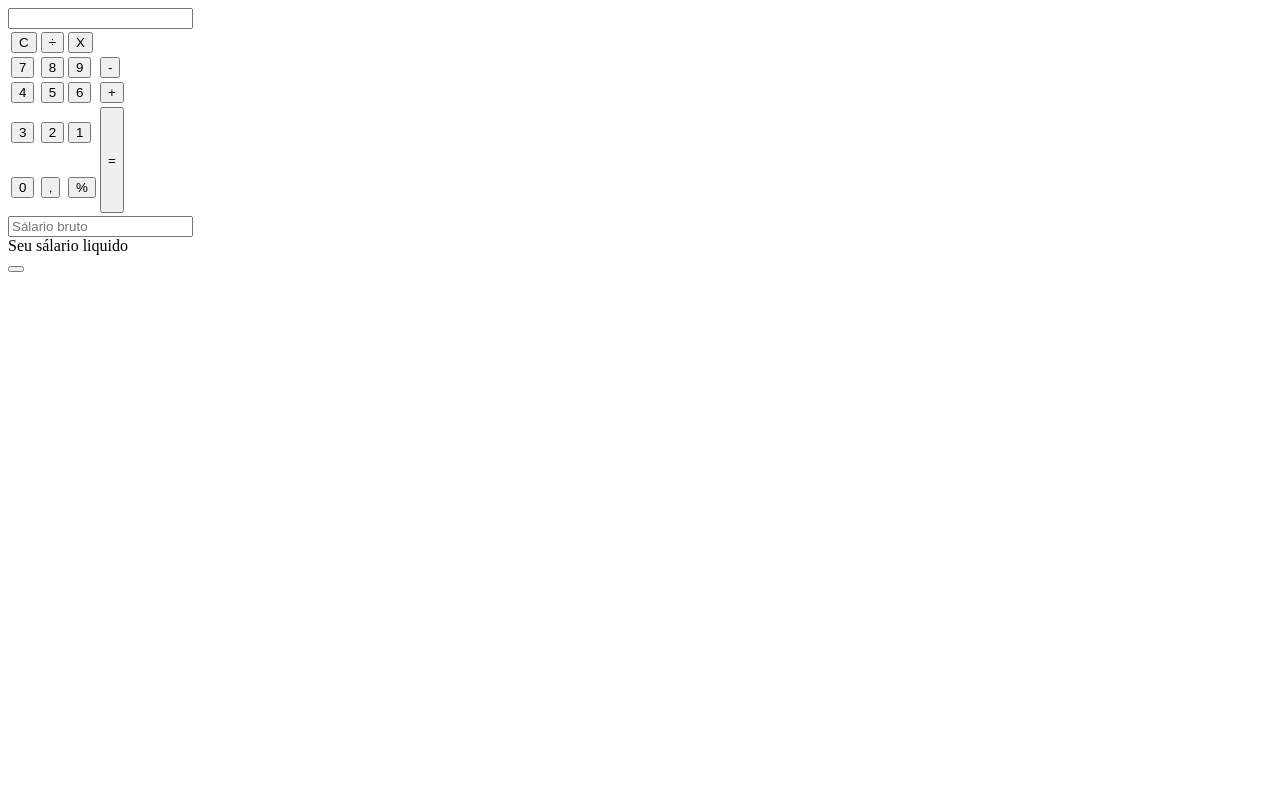
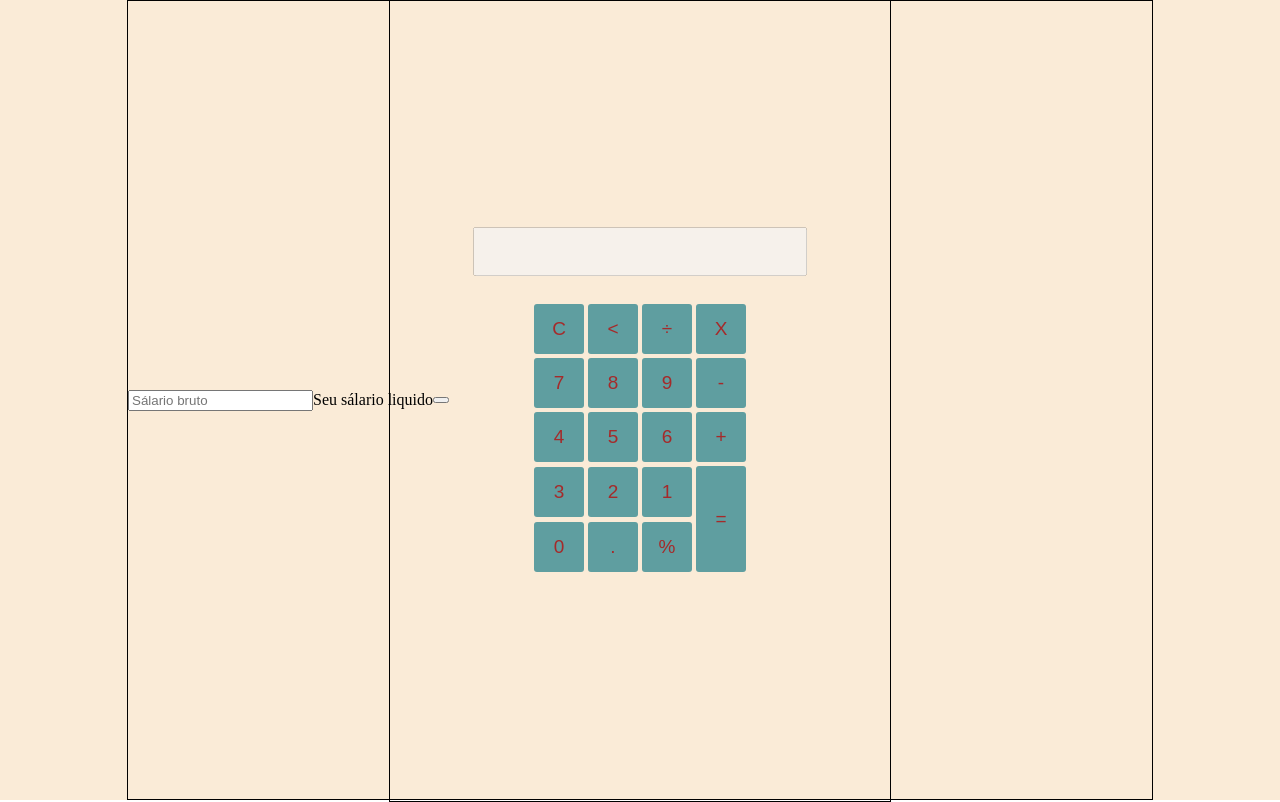
Before and after one commit to Betoojs/calculadora, a plain HTML site: page index.html in a window 1280 px wide. Drawn offline with Linux system fonts and the light colour scheme.

Commit message:
calculadora funcional

```diff
--- a/index.html
+++ b/index.html
@@ -10,11 +10,13 @@
 
 <body>
     <div class="fundo">
-        <div class="calculadora">
-            <input id="resultado"></input>
-            <table>
+        <div class="conteudo">
+            <div class="calcualdora"></div>
+            <input type="text" id="resultado" disabled=""></input>
+            <table class="tabela-calculadora">
                 <tr>
                     <td><button class="botao" id="btn-limpar">C</button></td>
+                    <td><button class="botao" onclick="back()"><</button></td>
                     <td><button class="botao" onclick="operacao('/')">÷</button></td>
                     <td><button class="botao" onclick="operacao('*')">X</button></td>
                 </tr>
@@ -39,23 +41,24 @@
                 </tr>
                 <tr>
                     <td> <button class="botao" onclick="insert('0')">0</button></td>
-                    <td> <button class="botao" onclick="insert(',')">,</button></td>
+                    <td> <button class="botao" onclick="insert(',')">.</button></td>
                     <td> <button class="botao" onclick="porc()">%</button></td>
                 </tr>
             </table>
 
 
-            <div>
-                <input type="text" placeholder="Sálario bruto" id="salario">
-                <div>
-                    Seu sálario liquido
-                    <span id="resultadoInss"></span>
-                </div>
-                <button onclick="calcularInss()"></button>
-            </div>
+        </div>
 
 
+        <div class="inss">
+            <input type="text" placeholder="Sálario bruto" id="salario">
+            <div>
+                Seu sálario liquido
+                <span id="resultadoInss"></span>
+            </div>
+            <button onclick="calcularInss()"></button>
         </div>
+
     </div>
 
 
--- a/script.js
+++ b/script.js
@@ -13,19 +13,26 @@ function calculadora() {
 
 
 function insert(num) {
-    var numero = document.getElementById('resultado').innerHTML = resultado.value.replace(",", ".")
+    var numero = document.getElementById('resultado').innerHTML = resultado.value
     document.getElementById('resultado').innerHTML = resultado.value = numero + num
+    limpar.addEventListener('click', function clean() {
+        valorN1 = ""
+        valorN2 = ""
+        valorOp = ""
+        document.getElementById('resultado').value.innerHTML = resultado.value = ""
+    })
+    exibirPonto()
 }
 
 function operacao(op) {
-    let valorN1 = parseFloat(document.getElementById('resultado').value.replace(",", "."))
+    let valorN1 = parseFloat(document.getElementById('resultado').value)
     let valorOp = op
     document.getElementById('resultado').value.innerHTML = resultado.value = ""
 
 
 
     calcular.addEventListener('click', function calcular() {
-        let valorN2 = parseFloat(document.getElementById('resultado').value.replace(",", "."))
+        let valorN2 = parseFloat(document.getElementById('resultado').value)
         if (valorOp === "+") {
             finalResult.value = finalResult.innerHTML = valorN1 + valorN2
             valorOp = ""
@@ -44,25 +51,31 @@ function operacao(op) {
             finalResult.value = finalResult.innerHTML = valorN1 - valorN2
             valorOp = ""
         }
-        limpar.addEventListener('click', function clean() {
-            valorN1 = ""
-            valorN2 = ""
-            valorOp = ""
-            document.getElementById('resultado').value.innerHTML = resultado.value = ""
-        })
 
     })
 }
 
 
 function porc() {
-    let inputPorcResult = parseFloat(resultado.value.replace(",", ".")) / 100;
+    let inputPorcResult = parseFloat(resultado.value) / 100;
     finalResult.innerHTML = finalResult.value = inputPorcResult
 }
 
+function back(){
+    let apagarNumero = document.getElementById('resultado')
+    apagarNumero.value = apagarNumero.value.substr(0, apagarNumero.value.length -1);
+}
 
-// calcular salario inss
 
+
+
+
+const exibirPonto = () => {
+    let inputAddPonto = document.getElementById('resultado').value
+    if(inputAddPonto.length  === 4 ){
+        inputAddPonto.innerHTML = "."[1]
+    }   // calcular salario inss
+}
 
 const salarioUsuario = document.getElementById('salario')
 const inss = 0
@@ -82,6 +95,6 @@ function calcularInss(){
         descontado = salarioUsuario.value - salarioUsuario.value * 0.14
        alert(`seu valor liquido foi ${descontado.toFixed(2)}`)
     }else{
-        alert(`Não teve alterão, seu valor é ${descontado.toFixed(3)}`)
+        alert(`Não teve alterão, seu valor é ${descontado.toFixed(2)}`)
     }
 }
--- a/style.css
+++ b/style.css
@@ -0,0 +1,62 @@
+body{
+    margin:0;
+    padding: 0;
+}
+
+.fundo{
+    width: 100vw;
+    height: 100vh;
+    background-color: antiquewhite;
+    display: flex;
+    justify-content: center;
+}
+.conteudo{
+    width: 500px;
+    height: 100%;
+    display: flex;
+    justify-content: center;
+    align-items: center;
+    border: 1px solid black;
+    position: absolute;
+    flex-direction: column;
+
+}
+
+
+
+.inss{
+    width: 80%;
+    display: flex;
+    justify-content: start;
+    border: 1px solid black;
+    align-items:center;
+
+}
+
+
+.tabela-calculadora button{
+    width: 50px;
+    height: 50px;
+    color: brown;
+    background-color: cadetblue;
+    border: none;
+    border-radius:3px;
+    font-size:19px;
+}
+
+.tabela-calculadora button:hover{
+    background-color: rgb(80, 136, 138);
+}
+
+.tabela-calculadora{
+    margin-top: 25px;
+}
+
+#resultado{
+    width: 250px;
+    height: 25px;
+    padding: 10px 40px 10px;
+    text-align: right;
+    font-size: 35px;
+    color: brown;
+}
```
